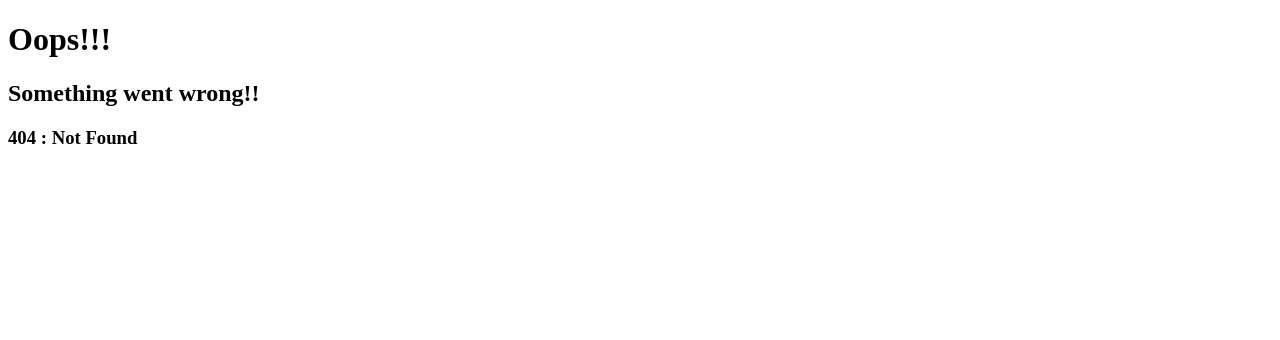
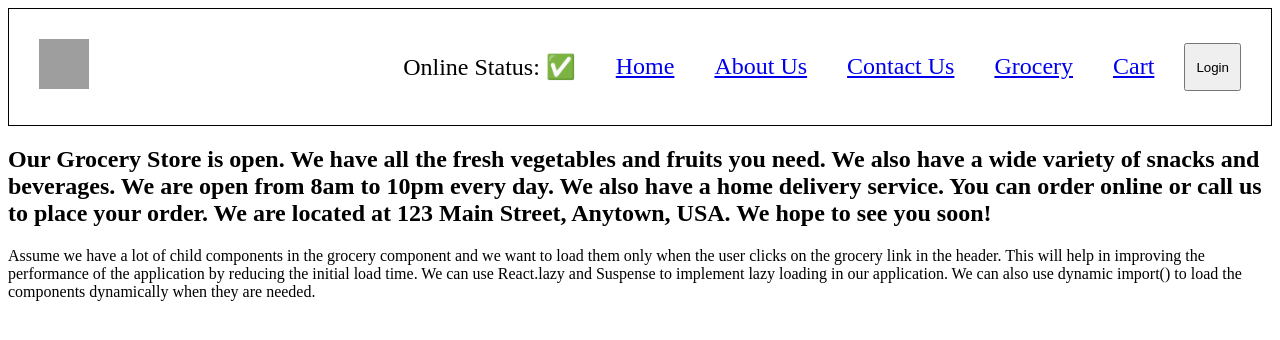
Before and after one commit to jubilee5/react-starter, a React (Vite) app: page /grocery in a window 1280 px wide. Before the commit this address had no page. Shown: the top 340 px of the page. Built offline with nearby package versions, Linux system fonts and the light colour scheme; grey boxes are pictures that could not be loaded.

Commit message:
implemented lazy loading and Suspense

```diff
--- a/src/App.js
+++ b/src/App.js
@@ -1,4 +1,4 @@
-import React from "react";
+import React , {lazy, Suspense} from "react";
 import ReactDOM from "react-dom/client";
 import { createBrowserRouter , Outlet, RouterProvider } from "react-router-dom";
 import Header from "./components/Header";
@@ -7,6 +7,21 @@ import About from "./components/About";
 import Contact from "./components/Contact";
 import Error from "./components/Error";
 import RestaurantMenu from "./components/RestaurantMenu";
+//import Grocery from "./components/Grocery";
+
+
+/***
+ * chunking
+ * code splitting
+ * dynamic bundling
+ * lazy loading
+ * on demand loading
+ * dynamic import
+ *
+ * These are techniques to load the code only when it is needed. This can help in improving the performance of the application by reducing the initial load time. We can use React.lazy and Suspense to implement lazy loading in our application. We can also use dynamic import() to load the components dynamically when they are needed.
+ */
+
+const Grocery = lazy(() => import("./components/Grocery")); // this is a dynamic import which will load the Grocery component only when it is needed. This will help in reducing the initial load time of the application. We can also use React.lazy to load the component lazily. we have splitted our code into two bundles - one for the main application and one for the grocery component.
 
 
 const AppLayout = () => {
@@ -35,6 +50,16 @@ const appRouter = createBrowserRouter([
                 path: "/contact",
                 element: <Contact />
             },
+            {
+              //we use suspense component to wrap the lazy loaded component and provide a fallback UI while the component is being loaded. The fallback UI can be a loading spinner or a message indicating that the component is being loaded. This will improve the user experience by providing feedback to the user while the component is being loaded.
+                path: "/grocery",
+                element: (
+                    <Suspense fallback="Loading...">
+                        <Grocery />
+                    </Suspense>
+                )
+            },
+
              {
                 path: "/restaurant/:resId", // dynamic route for restaurant details page. :resId is a placeholder for the actual restaurant id which will be passed in the url when we click on a restaurant card.
                 element: <RestaurantMenu />
--- /dev/null
+++ b/src/components/Grocery.js
@@ -0,0 +1,18 @@
+
+
+const Grocery = () => {
+  return (
+    <div>
+    <h2>
+        {" "}
+        Our Grocery Store is open. We have all the fresh vegetables and fruits you need. We also have a wide variety of snacks and beverages. We are open from 8am to 10pm every day. We also have a home delivery service. You can order online or call us to place your order. We are located at 123 Main Street, Anytown, USA. We hope to see you soon!{" "}
+
+    </h2>
+      <p>
+ Assume we have a lot of child components in the grocery component and we want to load them only when the user clicks on the grocery link in the header. This will help in improving the performance of the application by reducing the initial load time. We can use React.lazy and Suspense to implement lazy loading in our application. We can also use dynamic import() to load the components dynamically when they are needed.
+      </p>
+    </div>
+  )
+}
+
+export default Grocery
--- a/src/components/Header.js
+++ b/src/components/Header.js
@@ -33,6 +33,9 @@ const Header = () => {
                         <Link to="/contact">Contact Us</Link>
                     </li>
                     <li>
+                        <Link to="/grocery">Grocery</Link>
+                    </li>
+                    <li>
                         <Link to="/cart">Cart</Link>
                     </li>
                     <button className="login" onClick={() => {
```
